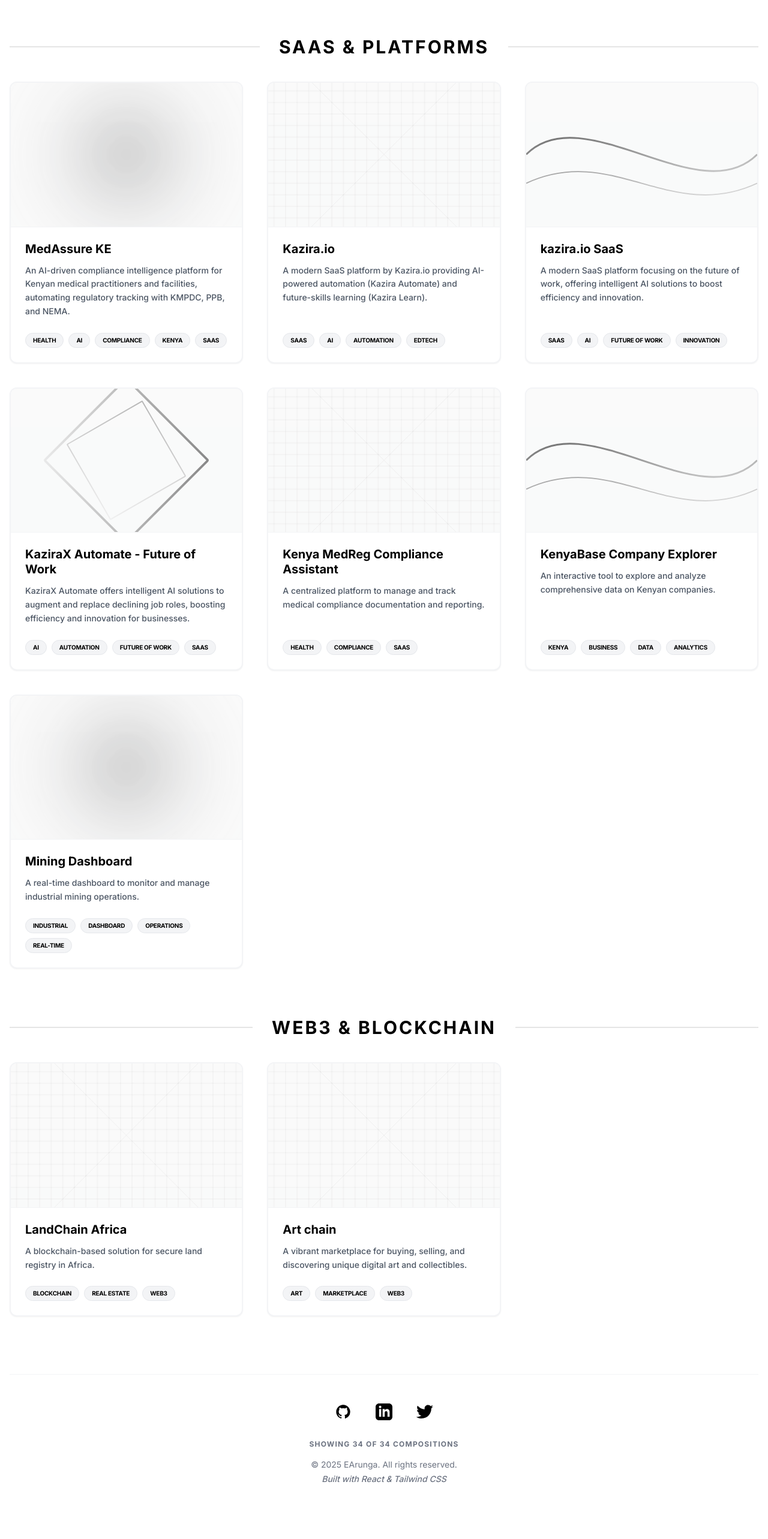
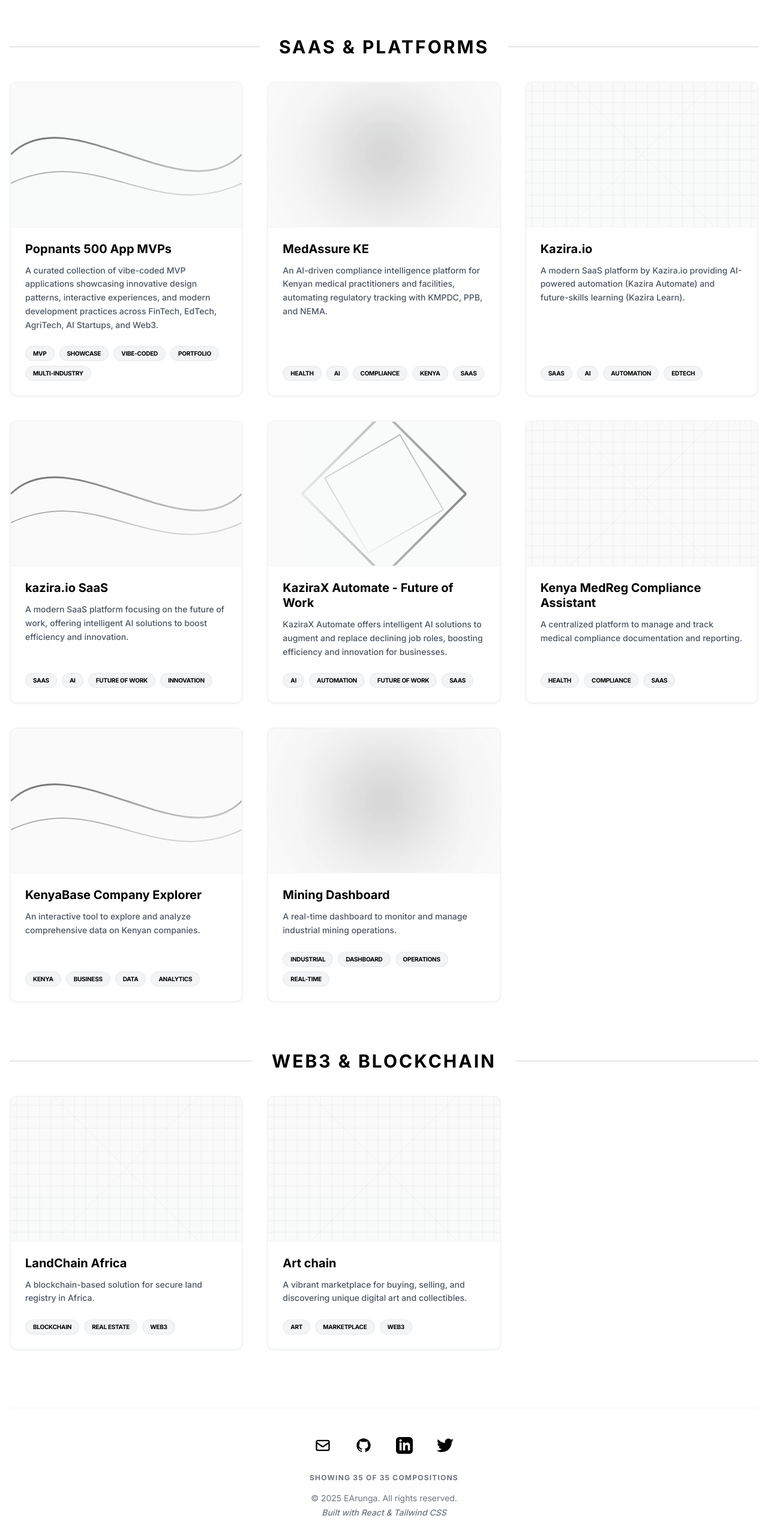
Before and after one commit to eltonarunga/Software-Compositions, a React (Vite) app: page / in a window 1280 px wide. Shown: the part 6147-8713 px from the top of the page at 60% size. Built offline with nearby package versions, Linux system fonts and the light colour scheme.

Commit message:
feat: Add new project and email link
Introduces a new project card for "Popnants 500 App MVPs" to the constants file.
Also adds an email link to the footer of the App component for easier contact.

```diff
--- a/App.tsx
+++ b/App.tsx
@@ -410,6 +410,11 @@ const App: React.FC = () => {
 
         <footer className="mt-24 pb-12 text-center text-gray-500 text-sm border-t border-gray-100 pt-12 w-full">
           <div className="flex justify-center space-x-10 mb-8">
+            <a href="mailto:eltonarunga@gmail.com" aria-label="Email" title="Email" className="text-black hover:text-gray-600 transition-colors duration-300">
+                <svg className="w-7 h-7" fill="none" stroke="currentColor" viewBox="0 0 24 24" xmlns="http://www.w3.org/2000/svg">
+                    <path strokeLinecap="round" strokeLinejoin="round" strokeWidth="2" d="M3 8l7.89 5.26a2 2 0 002.22 0L21 8M5 19h14a2 2 0 002-2V7a2 2 0 00-2-2H5a2 2 0 00-2 2v10a2 2 0 002 2z"></path>
+                </svg>
+            </a>
             <a href="https://github.com/eltonarunga" target="_blank" rel="noopener noreferrer" aria-label="GitHub" title="GitHub" className="text-black hover:text-gray-600 transition-colors duration-300">
                 <svg className="w-7 h-7" fill="currentColor" viewBox="0 0 24 24" aria-hidden="true">
                     <path fillRule="evenodd" d="M12 2C6.477 2 2 6.477 2 12c0 4.418 2.865 8.168 6.839 9.49.5.092.682-.217.682-.482 0-.237-.009-.868-.014-1.703-2.782.605-3.369-1.343-3.369-1.343-.454-1.158-1.11-1.466-1.11-1.466-.908-.62.069-.608.069-.608 1.003.07 1.531 1.032 1.531 1.032.892 1.53 2.341 1.088 2.91.832.092-.647.35-1.088.636-1.338-2.22-.253-4.555-1.113-4.555-4.951 0-1.093.39-1.988 1.031-2.688-.103-.253-.446-1.272.098-2.65 0 0 .84-.27 2.75 1.026A9.564 9.564 0 0112 6.844c.85.004 1.705.115 2.504.337 1.909-1.296 2.747-1.027 2.747-1.027.546 1.378.203 2.398.1 2.651.64.7 1.03 1.595 1.03 2.688 0 3.848-2.338 4.695-4.566 4.943.359.309.678.92.678 1.855 0 1.338-.012 2.419-.012 2.747 0 .268.18.58.688.482A10.001 10.001 0 0022 12c0-5.523-4.477-10-10-10z" clipRule="evenodd" />
--- a/constants.ts
+++ b/constants.ts
@@ -20,6 +20,16 @@ const getImageForIndex = (index: number) => {
 
 
 export const PROJECTS: Project[] = [
+  {
+    id: 39,
+    title: 'Popnants 500 App MVPs',
+    description: 'A curated collection of vibe-coded MVP applications showcasing innovative design patterns, interactive experiences, and modern development practices across FinTech, EdTech, AgriTech, AI Startups, and Web3.',
+    imageUrl: getImageForIndex(0),
+    url: 'https://vibelanding-z9xjgdag.manus.space/',
+    tags: ['MVP', 'Showcase', 'Vibe-coded', 'Portfolio', 'Multi-Industry'],
+    category: 'SaaS & Platforms',
+    createdAt: '2025-02-21',
+  },
   {
     id: 38,
     title: 'Kazira.io Clinical Intelligence MVP',
```
